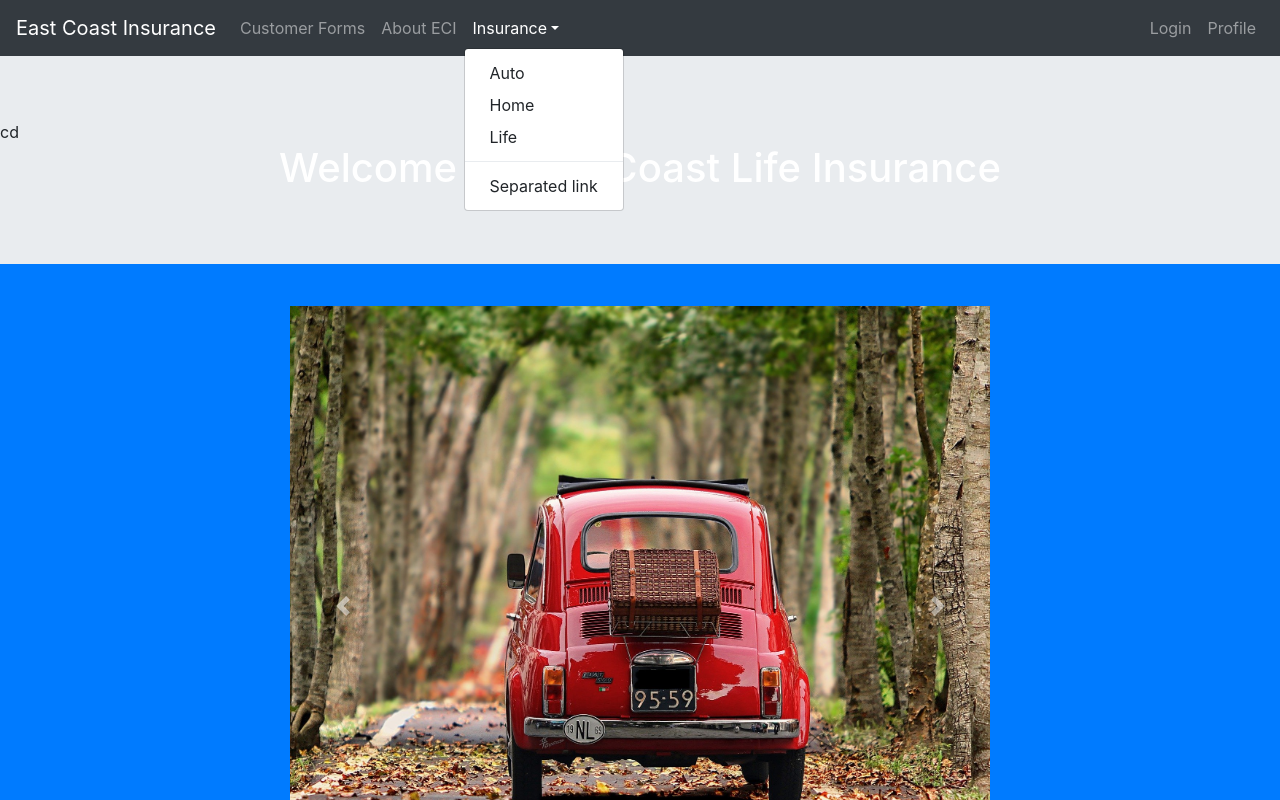
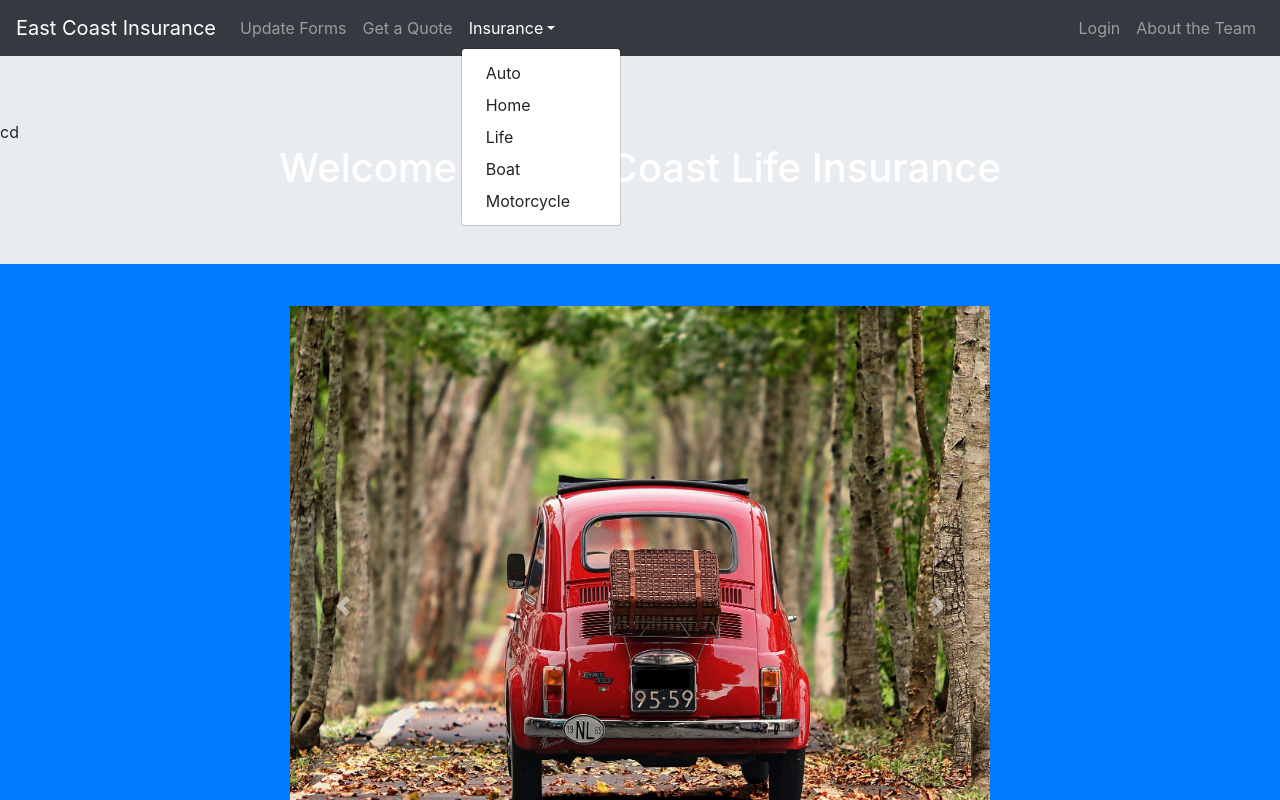
Before and after one commit to diana603/project3, a React (Create React App) app in the folder client/: page / in a window 1280 px wide. Both pictures are taken after a click on the button "Insurance". Shown: the top 800 px of the page. Built offline with nearby package versions, Linux system fonts and the light colour scheme; no server answers.

Commit message:
link changes

```diff
--- a/client/src/components/Nav.js
+++ b/client/src/components/Nav.js
@@ -10,20 +10,20 @@ function NavBar () {
                 <Navbar.Toggle aria-controls="responsive-navbar-nav" />
                 <Navbar.Collapse id="responsive-navbar-nav">
                 <Nav className="mr-auto">
-                    <Nav.Link href="/Customer">Customer Forms</Nav.Link>
-                    <Nav.Link href="/About">About ECI</Nav.Link>
+                    <Nav.Link href="/Customer">Update Forms</Nav.Link>
+                    <Nav.Link href="/Quote">Get a Quote</Nav.Link>
                     <NavDropdown title="Insurance" id="collasible-nav-dropdown">
                         <NavDropdown.Item href="#action/3.1">Auto</NavDropdown.Item>
                         <NavDropdown.Item href="#action/3.2">Home</NavDropdown.Item>
                         <NavDropdown.Item href="#action/3.3">Life</NavDropdown.Item>
-                        <NavDropdown.Divider />
-                        <NavDropdown.Item href="#action/3.4">Separated link</NavDropdown.Item>
+                        <NavDropdown.Item href="#action/3.3">Boat</NavDropdown.Item>
+                        <NavDropdown.Item href="#action/3.3">Motorcycle</NavDropdown.Item>
                     </NavDropdown>
                 </Nav>
                 <Nav>
                     <Nav.Link href="/Login">Login</Nav.Link>
-                    <Nav.Link eventKey={2} href="/Profile">
-                        Profile
+                    <Nav.Link eventKey={2} href="/About">
+                        About the Team
                     </Nav.Link>
                 </Nav>
                 </Navbar.Collapse>
```
